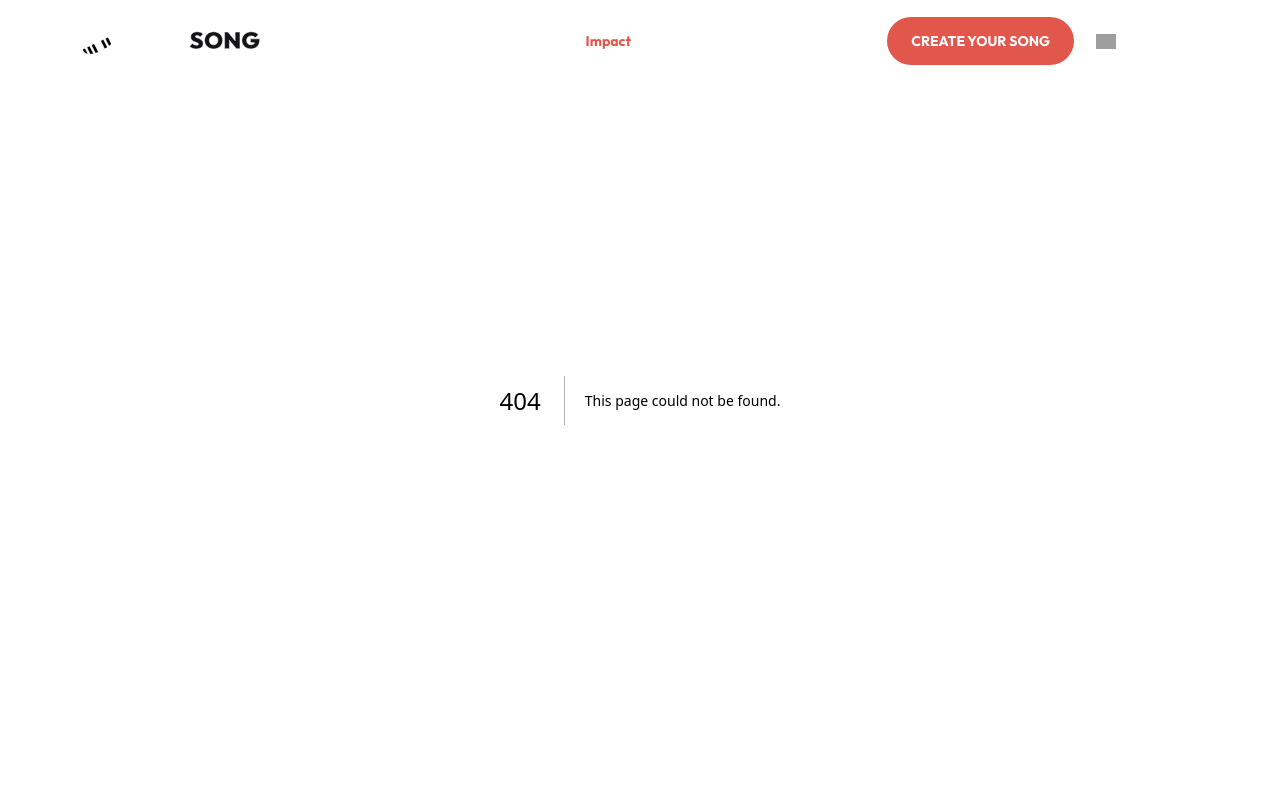
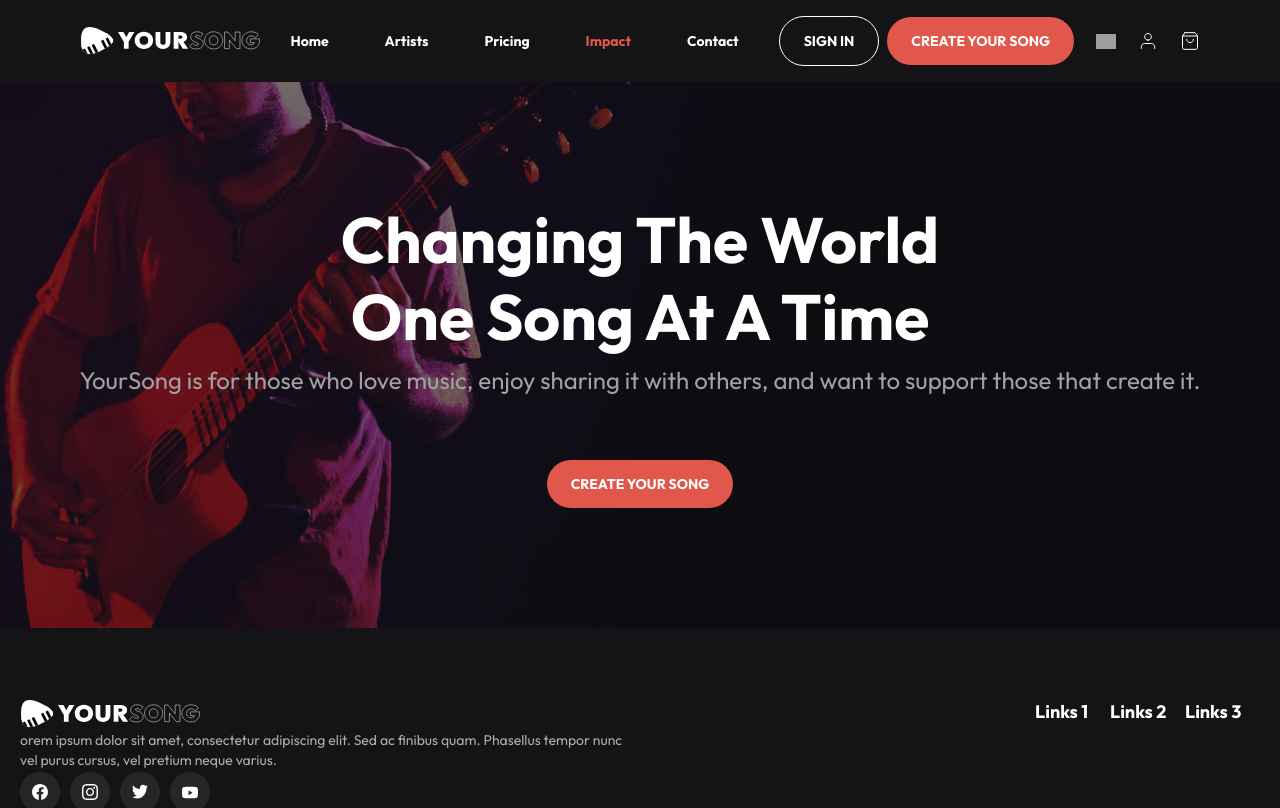
Before and after one commit to rakibul-wdp/your-song-wdp, a Next.js app: page /impact in a window 1280 px wide. Before the commit this address had no page. Shown: the top 808 px of the page. Built offline with nearby package versions, Linux system fonts and the light colour scheme; grey boxes are pictures that could not be loaded.

Commit message:
impact hero page done

```diff
--- /dev/null
+++ b/src/app/impact/page.tsx
@@ -0,0 +1,11 @@
+import { ImpactHero } from "@/components/pages/impact";
+
+const Impact = () => {
+  return (
+    <main>
+      <ImpactHero />
+    </main>
+  );
+};
+
+export default Impact;
--- /dev/null
+++ b/src/components/pages/impact/impact-hero.tsx
@@ -0,0 +1,45 @@
+import { Button } from "@/components/common";
+import { P, Title } from "@/components/typography";
+import { cn } from "@/lib/utils";
+import { FC } from "react";
+
+export const ImpactHero: FC = () => {
+  return (
+    <section className="pt-[75px] md:pt-[82px]">
+      <div className={cn("relative py-[120px]")}>
+        <div
+          className="absolute inset-0 bg-center bg-no-repeat bg-cover"
+          style={{
+            backgroundImage: `
+            linear-gradient(288.42deg, #141416 41.01%, rgba(20, 20, 22, 0) 90.62%),
+            linear-gradient(90deg, #E1574B 8.29%, #E4C477 45.36%, #4F9B8F 91.72%),
+            url('/images/impact-hero-bg.png')
+            `,
+            backgroundBlendMode: "overlay",
+            opacity: 0.4,
+            zIndex: -1,
+          }}
+        ></div>
+
+        <div
+          className={cn(
+            "relative z-10",
+            "flex flex-col text-center items-center justify-center gap-4 md:gap-2",
+            "px-4 md:px-0"
+          )}
+        >
+          <Title variant="H3" className="capitalize">
+            Changing the world <br /> one song at a time
+          </Title>
+          <P variant="P1" className="leading-9 text-[#A1A1A2]">
+            YourSong is for those who love music, enjoy sharing it with others,
+            and want to support those that create it.
+          </P>
+          <Button variant="default" size="default" className="mt-6 md:mt-14">
+            Create Your Song
+          </Button>
+        </div>
+      </div>
+    </section>
+  );
+};
--- /dev/null
+++ b/src/components/pages/impact/index.ts
@@ -0,0 +1 @@
+export * from "./impact-hero";
```
Also changed, not shown: public/images/impact-hero-bg.png (added).
